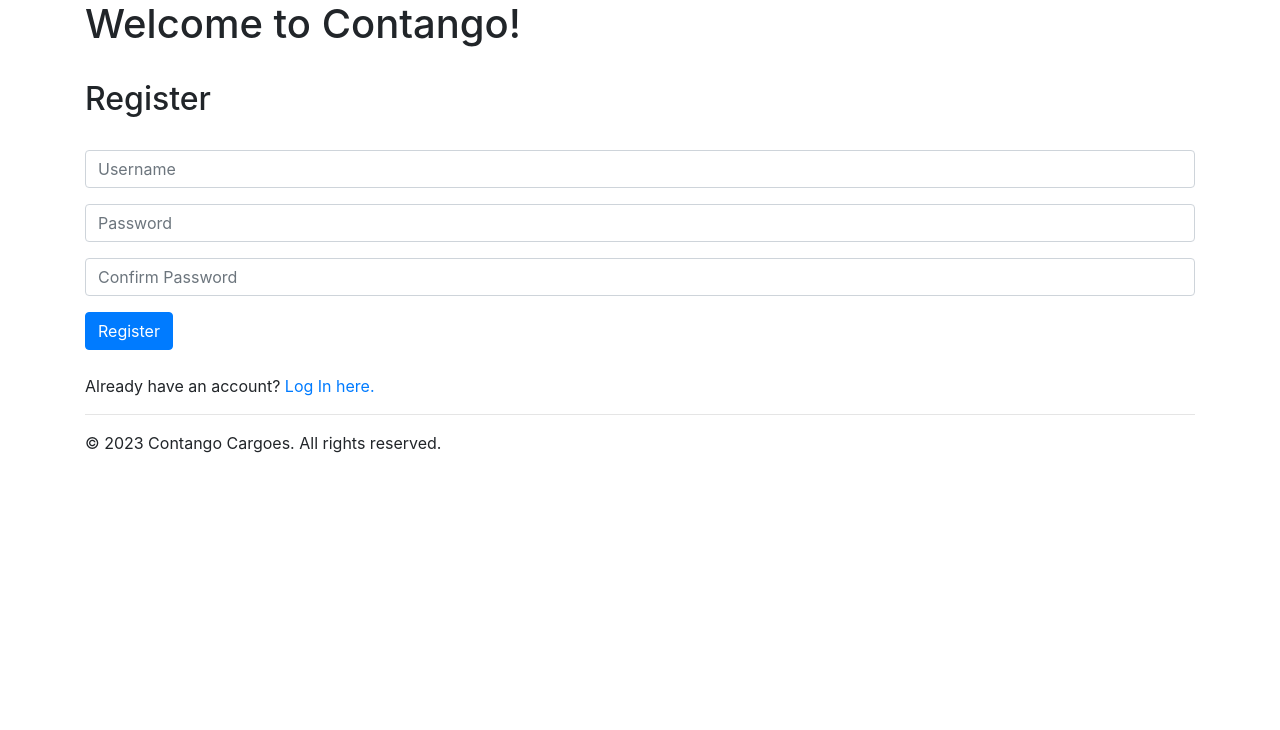
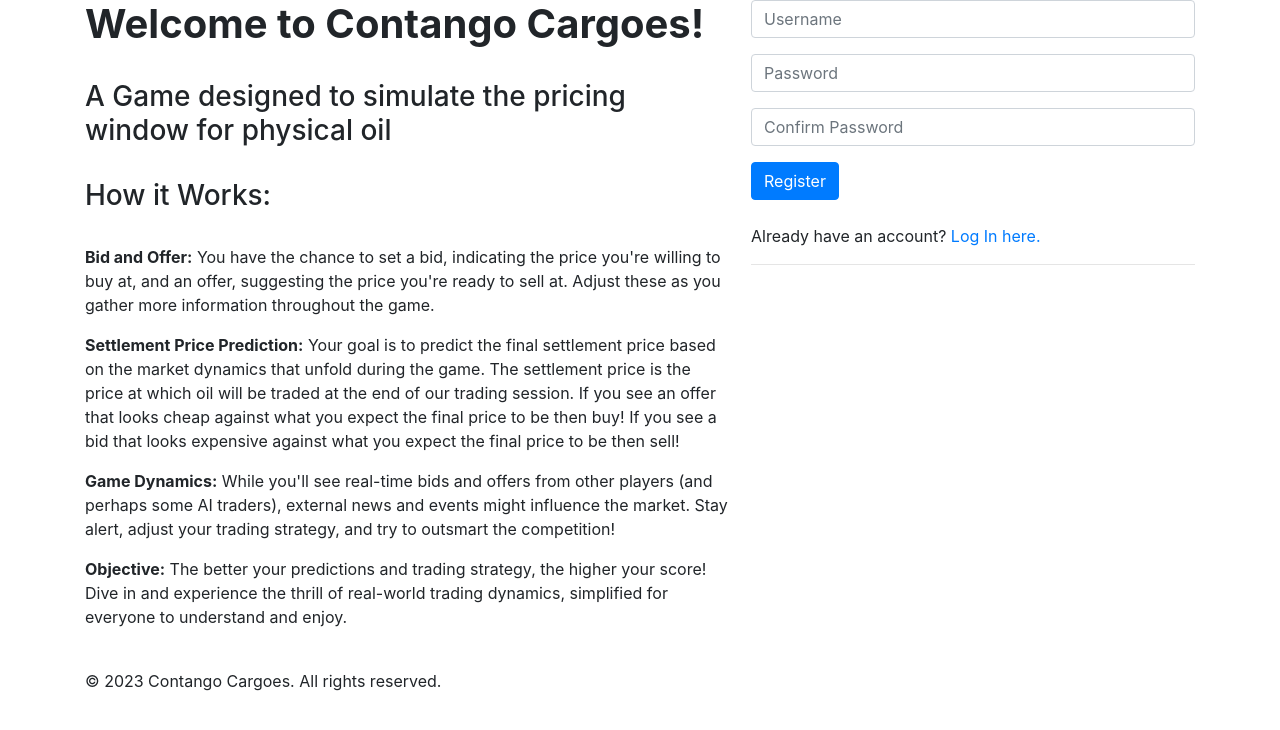
Before and after one commit to tariqh2/bargetrader, a Django app: page /register in a window 1280 px wide. Shown: the top 730 px of the page. Run offline with Django 4.2, Linux system fonts and the light colour scheme; some libraries are stand-ins or nearby versions.

Commit message:
updated text content and wrapped text and forms into divs for register.html

```diff
--- a/trading/static/trading/styles.css
+++ b/trading/static/trading/styles.css
@@ -71,3 +71,23 @@ textarea {
     align-items: center; /* Vertically centers the text within the news reel */
 
 }
+
+h1 {
+    font-weight: bold;
+}
+
+.content-wrapper {
+    display: flex;
+    justify-content: space-between;
+    align-items: flex-start;
+}
+
+.text-content {
+    flex: 1;
+    padding-right: 20px;
+}
+
+.form-content {
+    flex-basis: 40%;
+    max-width: 40%;
+}
--- a/trading/templates/register.html
+++ b/trading/templates/register.html
@@ -1,14 +1,21 @@
 {% extends "layout.html" %}
 
 {% block body %}
-    <h1>Welcome to Contango!</h1>
+<div class="content-wrapper">
+    <div class="text-content">
+        <h1>Welcome to Contango Cargoes!</h1>
         <br>
-    <h2>Register</h2>
+        <h3>A Game designed to simulate the pricing window for physical oil</h3>
         <br>
-    {% if message %}
-        <div>{{ message }}</div>
-    {% endif %}
-
+        <h3>How it Works:</h3>
+        <br>
+        <p><strong>Bid and Offer:</strong> You have the chance to set a bid, indicating the price you're willing to buy at, and an offer, suggesting the price you're ready to sell at. Adjust these as you gather more information throughout the game.</p>
+        <p><strong>Settlement Price Prediction:</strong> Your goal is to predict the final settlement price based on the market dynamics that unfold during the game. The settlement price is the price at which oil will be traded at the end of our trading session. If you see an offer that looks cheap against what you expect the final price to be then buy! If you see a bid that looks expensive against what you expect the final price to be then sell!</p>
+        <p><strong>Game Dynamics:</strong> While you'll see real-time bids and offers from other players (and perhaps some AI traders), external news and events might influence the market. Stay alert, adjust your trading strategy, and try to outsmart the competition!</p>
+        <p><strong>Objective:</strong> The better your predictions and trading strategy, the higher your score! Dive in and experience the thrill of real-world trading dynamics, simplified for everyone to understand and enjoy.</p>
+        <br>
+    </div>
+    <div class="form-content">
         <form action="{% url 'register' %}" method="post">
             {% csrf_token %}
             <div class="form-group">
@@ -22,9 +29,12 @@
             </div>
             <input class="btn btn-primary" type="submit" value="Register">
         </form>
+
         <br>
         Already have an account? <a href="{% url 'login' %}">Log In here.</a>
         <hr>
+    </div>
+</div>
     <footer>
         <p>&copy; 2023 Contango Cargoes. All rights reserved.</p>
     </footer>
```
Lines whose indentation alone changed are shown as unchanged.
